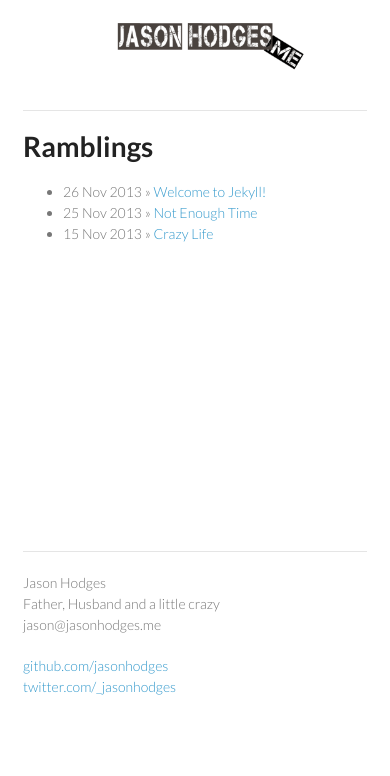
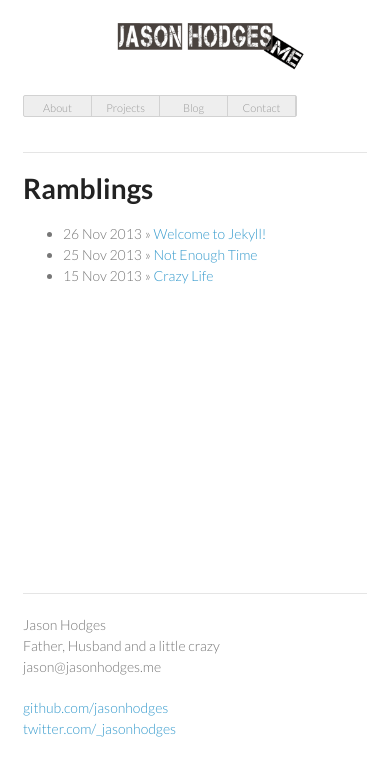
Before and after one commit to jasonhodges/old_jasonhodges.github.io, a Jekyll site: the page built from index.html, in a window 390 px wide. Shown: the top 776 px of the page. Built offline with Jekyll 4.4.1, drawn with Linux system fonts in a browser that asks for light colours; Markdown is read by kramdown in place of the engine named in the settings; comment, search, counter and statistics services are not loaded.

Commit message:
480px breakpoint adjustments

```diff
--- a/css/main.css
+++ b/css/main.css
@@ -205,6 +205,9 @@ footer {
   position:fixed;
   bottom:50px;
 }
+/*--------------------*\
+    $Responsive
+\*--------------------*/
 
 @media print, screen and (max-width: 1050px) {
 
@@ -270,9 +273,9 @@ footer {
     padding:15px;
   }
 
-  header ul {
-    display:none;
-  }
+  /*header ul {*/
+  /*  display:none;*/
+  /*}*/
 }
 
 @media print {
```
